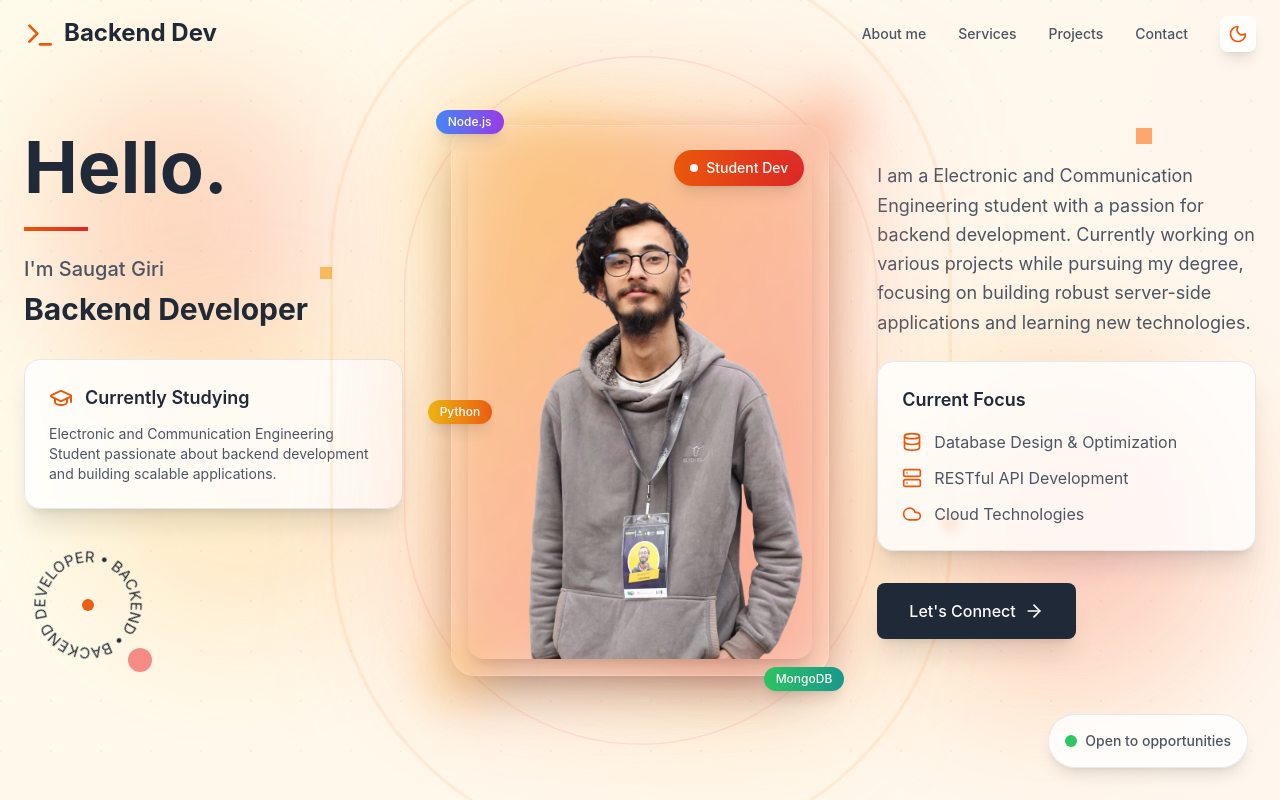
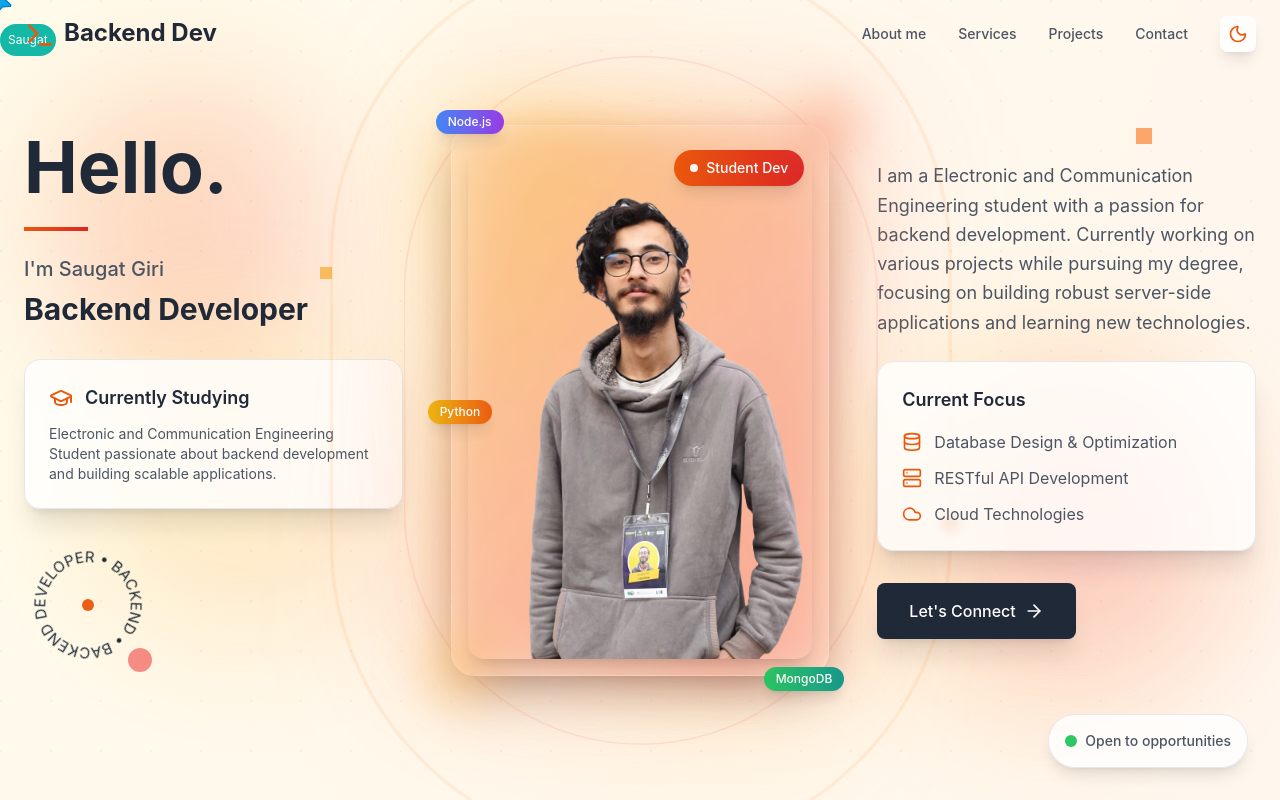
Before and after one commit to saugat1070/portfolio, a React (Vite) app: page / in a window 1280 px wide. Shown: the top 800 px of the page. Built offline with nearby package versions, Linux system fonts and the light colour scheme.

Commit message:
Feat: Adding custom cursor feature and fix desktop icon

```diff
--- a/index.html
+++ b/index.html
@@ -2,7 +2,7 @@
 <html lang="en">
   <head>
     <meta charset="UTF-8" />
-    <link rel="icon" type="image/svg+xml" href="/vite.svg" />
+    <link rel="icon" href="/terminal (1).png">
     <meta name="viewport" content="width=device-width, initial-scale=1.0" />
     <title>Saugat Giri</title>
   </head>
--- a/package.json
+++ b/package.json
@@ -10,9 +10,12 @@
     "preview": "vite preview"
   },
   "dependencies": {
+    "clsx": "^2.1.1",
     "lucide-react": "^0.546.0",
+    "motion": "^12.23.24",
     "react": "^18.3.1",
-    "react-dom": "^18.3.1"
+    "react-dom": "^18.3.1",
+    "tailwind-merge": "^3.3.1"
   },
   "devDependencies": {
     "@eslint/js": "^9.9.1",
--- a/src/App.tsx
+++ b/src/App.tsx
@@ -1,6 +1,7 @@
-import React, { useState, useEffect } from 'react';
+"use client"
+
+import  { useState, useEffect } from 'react';
 import {
-  Code,
   Database,
   Server,
   Mail,
@@ -10,18 +11,16 @@ import {
   Terminal,
   Cloud,
   Shield,
-  Zap,
-  ExternalLink,
   Moon,
   Sun,
   GraduationCap,
   ShoppingCart,
   Stethoscope,
-  Users,
-  Calendar,
   Star,
   FileUser
 } from 'lucide-react';
+import { FollowerPointerCard } from './components/ui/following-pointer';
+const FP = FollowerPointerCard;
 
 function App() {
   const [isScrolled, setIsScrolled] = useState(false);
@@ -127,8 +126,9 @@ function App() {
   };
 
   return (
-    <div className={`min-h-screen transition-all duration-500 ${themeClasses.bg}`}>
-      {/* Navigation */}
+    <FP title={<div>Saugat</div>} className='relative'>
+      <div className={`min-h-screen transition-all duration-500 ${themeClasses.bg}`}>
+        {/* Navigation */}
       <nav className={`hidden md:block fixed top-0 w-full z-50 transition-all duration-500 ${
         isScrolled ? `${themeClasses.navBg} backdrop-blur-md shadow-lg` : 'bg-transparent'
       }`}>
@@ -597,7 +597,8 @@ function App() {
           </div>
         </div>
       </div>
-    </div>
+      </div>
+    </FP>
   );
 }
 
--- /dev/null
+++ b/src/components/ui/following-pointer.tsx
@@ -0,0 +1,136 @@
+// Core component that receives mouse positions and renders pointer and content
+
+import React, { useEffect, useState } from "react";
+import { motion, AnimatePresence, useMotionValue } from "motion/react";
+import { cn } from "../../lib/utils";
+export const FollowerPointerCard = ({
+  children,
+  className,
+  title,
+}: {
+  children: React.ReactNode;
+  className?: string;
+  title?: string | React.ReactNode;
+}) => {
+  const x = useMotionValue(0);
+  const y = useMotionValue(0);
+  const ref = React.useRef<HTMLDivElement>(null);
+  const [rect, setRect] = useState<DOMRect | null>(null);
+  const [isInside, setIsInside] = useState<boolean>(false); // Add this line
+
+  useEffect(() => {
+    if (ref.current) {
+      setRect(ref.current.getBoundingClientRect());
+    }
+  }, []);
+
+  const handleMouseMove = (e: React.MouseEvent<HTMLDivElement>) => {
+    if (rect) {
+      const scrollX = window.scrollX;
+      const scrollY = window.scrollY;
+      x.set(e.clientX - rect.left + scrollX);
+      y.set(e.clientY - rect.top + scrollY);
+    }
+  };
+  const handleMouseLeave = () => {
+    setIsInside(false);
+  };
+
+  const handleMouseEnter = () => {
+    setIsInside(true);
+  };
+  return (
+    <div
+      onMouseLeave={handleMouseLeave}
+      onMouseEnter={handleMouseEnter}
+      onMouseMove={handleMouseMove}
+      style={{
+        cursor: "none",
+      }}
+      ref={ref}
+      className={cn("relative", className)}
+    >
+      <AnimatePresence>
+        {isInside && <FollowPointer x={x} y={y} title={title} />}
+      </AnimatePresence>
+      {children}
+    </div>
+  );
+};
+
+export const FollowPointer = ({
+  x,
+  y,
+  title,
+}: {
+  x: any;
+  y: any;
+  title?: string | React.ReactNode;
+}) => {
+  const colors = [
+    "#0ea5e9",
+    "#737373",
+    "#14b8a6",
+    "#22c55e",
+    "#3b82f6",
+    "#ef4444",
+    "#eab308",
+  ];
+  return (
+    <motion.div
+      className="absolute z-50 h-4 w-4 rounded-full"
+      style={{
+        top: y,
+        left: x,
+        pointerEvents: "none",
+      }}
+      initial={{
+        scale: 1,
+        opacity: 1,
+      }}
+      animate={{
+        scale: 1,
+        opacity: 1,
+      }}
+      exit={{
+        scale: 0,
+        opacity: 0,
+      }}
+    >
+      <svg
+        stroke="currentColor"
+        fill="currentColor"
+        strokeWidth="1"
+        viewBox="0 0 16 16"
+        className="h-6 w-6 -translate-x-[12px] -translate-y-[10px] -rotate-[70deg] transform stroke-sky-600 text-sky-500"
+        height="1em"
+        width="1em"
+        xmlns="http://www.w3.org/2000/svg"
+      >
+        <path d="M14.082 2.182a.5.5 0 0 1 .103.557L8.528 15.467a.5.5 0 0 1-.917-.007L5.57 10.694.803 8.652a.5.5 0 0 1-.006-.916l12.728-5.657a.5.5 0 0 1 .556.103z"></path>
+      </svg>
+      <motion.div
+        style={{
+          backgroundColor: colors[Math.floor(Math.random() * colors.length)],
+        }}
+        initial={{
+          scale: 0.5,
+          opacity: 0,
+        }}
+        animate={{
+          scale: 1,
+          opacity: 1,
+        }}
+        exit={{
+          scale: 0.5,
+          opacity: 0,
+        }}
+        className={
+          "min-w-max rounded-full bg-neutral-200 px-2 py-2 text-xs whitespace-nowrap text-white"
+        }
+      >
+        {title || `William Shakespeare`}
+      </motion.div>
+    </motion.div>
+  );
+};
--- /dev/null
+++ b/src/lib/utils.ts
@@ -0,0 +1,6 @@
+import { ClassValue, clsx } from "clsx";
+import { twMerge } from "tailwind-merge";
+
+export function cn(...inputs: ClassValue[]) {
+  return twMerge(clsx(inputs));
+}
```
Also changed, not shown: public/terminal (1).png (added), 1 other file (tests, documents, lock files or other folders).
